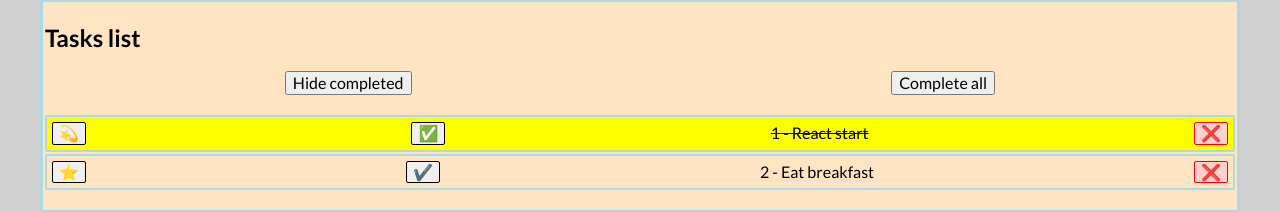
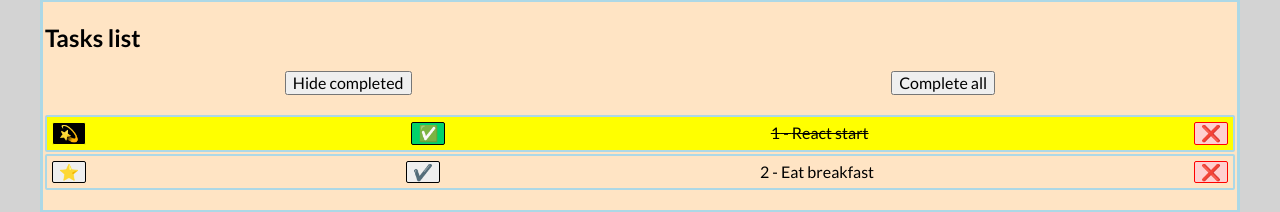
Before and after one commit to RobFyd/practice-in-react, a React (Create React App) app: page / in a window 1280 px wide. Shown: the part 663-875 px from the top of the page. Built offline with nearby package versions, Linux system fonts and the light colour scheme.

Commit message:
styling added for buttons in Tasks component

```diff
--- a/src/Tasks/styled.js
+++ b/src/Tasks/styled.js
@@ -33,11 +33,27 @@ export const Item = styled.li`
 export const LightButton = styled.button`
   border-radius: 2px;
   border: 1px solid black;
+
+  ${({ highLight }) =>
+    highLight &&
+    css`
+      border-radius: 2px;
+      border: 1px solid yellow;
+      background-color: black;
+    `}
 `;
 
 export const DoneButton = styled.button`
   border-radius: 2px;
   border: 1px solid black;
+
+  ${({ done }) =>
+    done &&
+    css`
+      background-color: #00d26a;
+      border-radius: 2px;
+      border: 1px solid black;
+    `}
 `;
 
 export const Content = styled.span`
@@ -52,4 +68,16 @@ export const DeleteButton = styled.button`
   background-color: #ffd0d0;
   border-radius: 2px;
   border: 1px solid red;
+
+  &:hover {
+    background-color: palevioletred;
+    border-radius: 2px;
+    border: 1px solid red;
+  }
+
+  &:active {
+    background-color: crimson;
+    border-radius: 2px;
+    border: 1px solid crimson;
+  }
 `;
```
